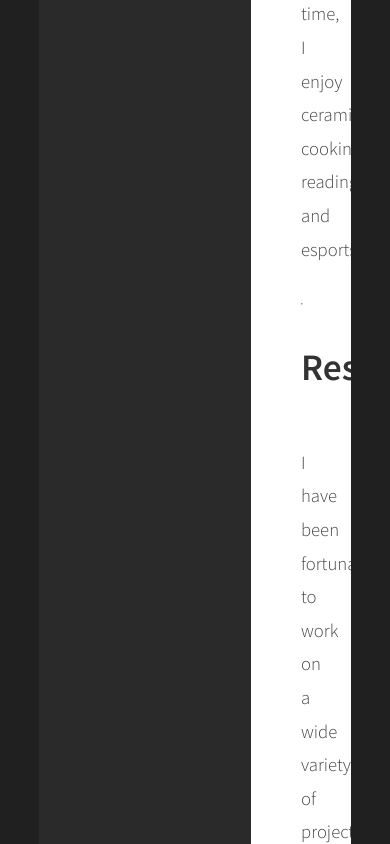
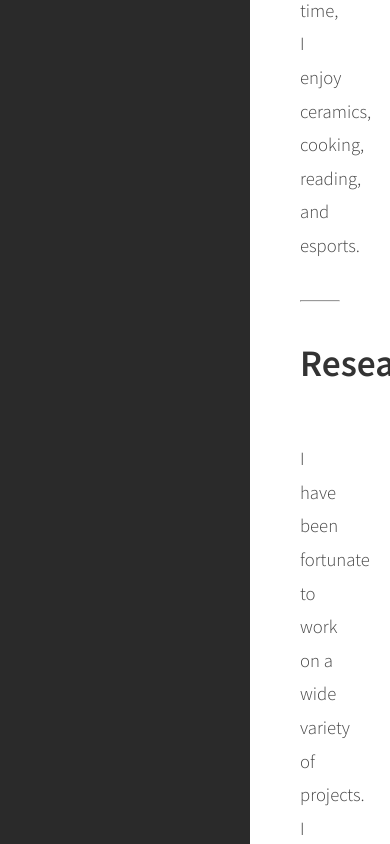
Before and after one commit to drigobon/drigobon.github.io, a plain HTML site: page index.html in a window 390 px wide. Shown: the part 2312-3156 px from the top of the page. Drawn offline with nearby package versions, Linux system fonts and the light colour scheme.

Commit message:
Update default.css

```diff
--- a/default.css
+++ b/default.css
@@ -60,6 +60,14 @@
 		width:80%;
 		max-width: 1175px;
 	}
+
+
+	@media screen and (max-width: 480px) {
+		.container{
+			width:100%;
+		}
+	}
+
 
 /*********************************************************************************/
 /* Image Style                                                                   */
```
